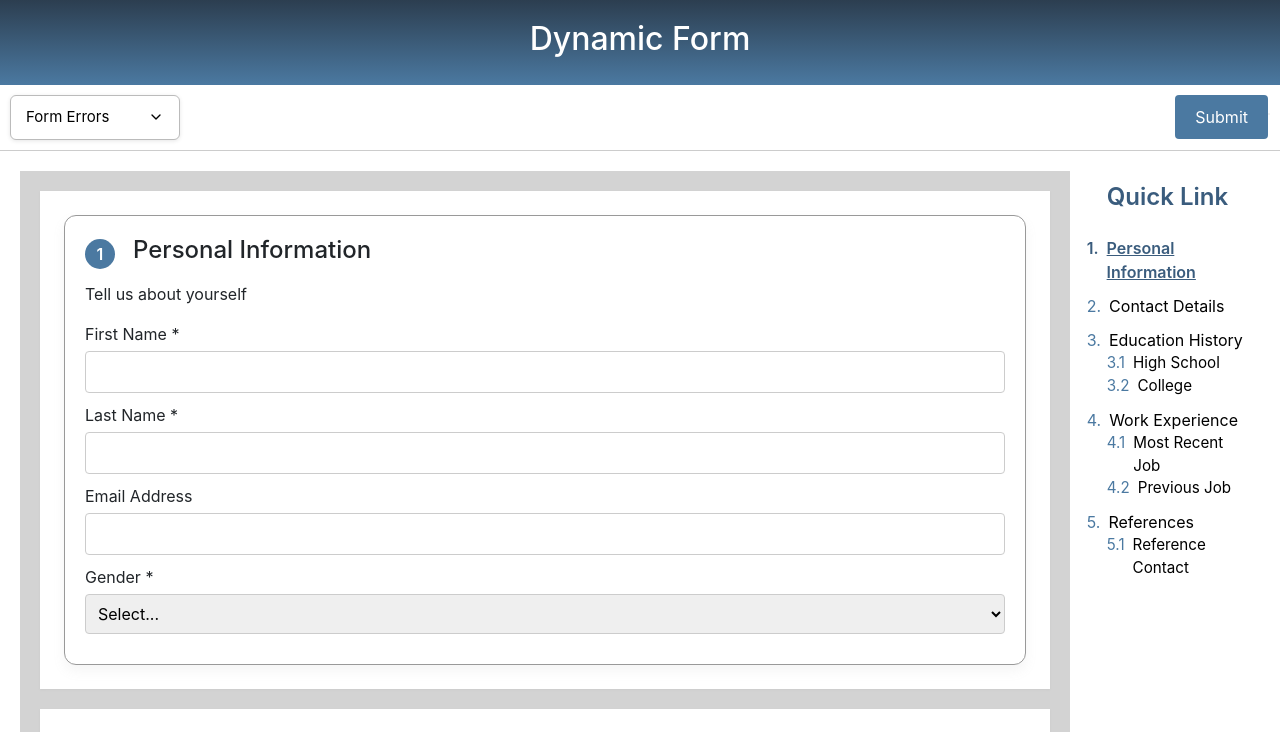
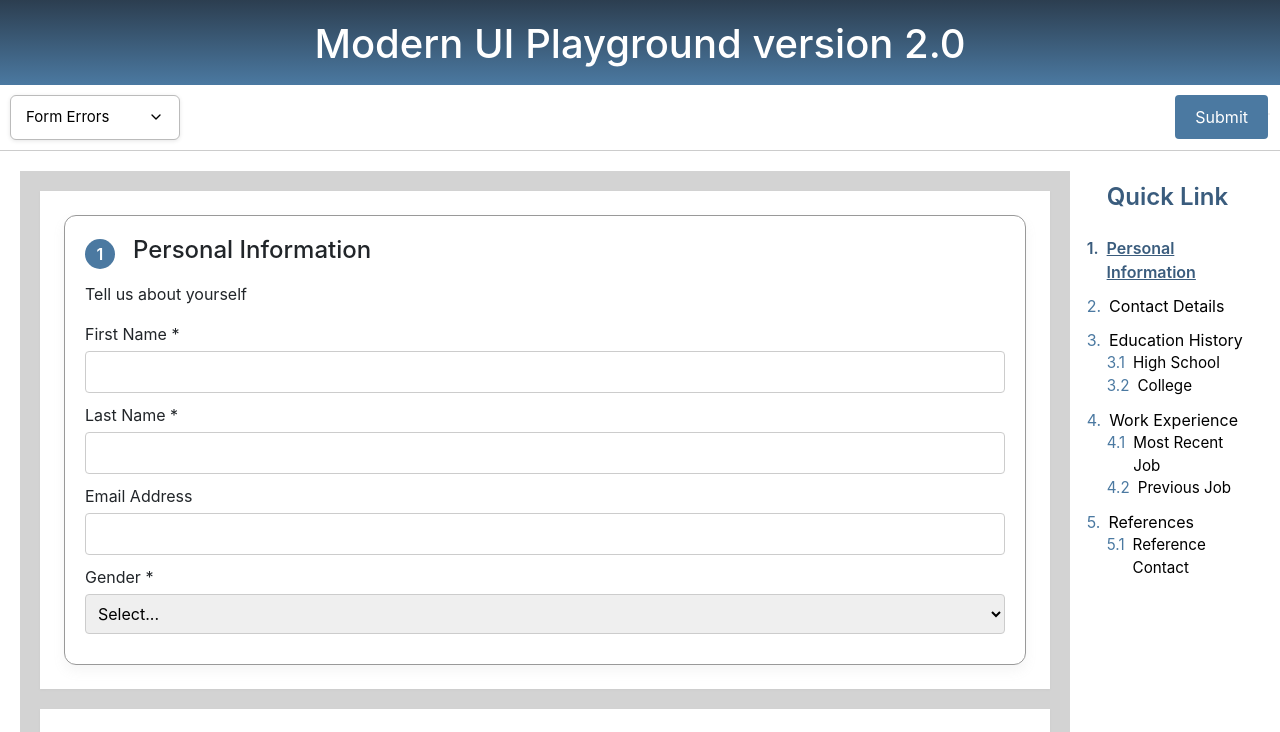
Before and after one commit to cmsashok2009/react-dynamic-form, a React (Create React App) app: page / in a window 1280 px wide. Shown: the top 732 px of the page. Built offline with nearby package versions, Linux system fonts and the light colour scheme.

Commit message:
updated header (#2)

```diff
--- a/src/template/MainPage.js
+++ b/src/template/MainPage.js
@@ -60,11 +60,16 @@ const MainPage = () => {
 
   return (
     <ScrollProvider>
-      <Header
-        title="Dynamic Form"
-        headingLevel={2}
-        data-testid="app-header"
-        ariaLabel="Main header of the dynamic form"
+      <Header title="Modern UI Playground version 2.0" />
+      <ActionItems actions={actions} />
+      <MainContentLayout
+        cards={cards}
+        fieldRefs={fieldRefs}
+        getFieldId={getFieldId}
+        formValues={formValues}
+        formErrors={formErrors}
+        handleInputChange={handleInputChange}
+
       />
       <ActionItems
         actions={actions}
```
